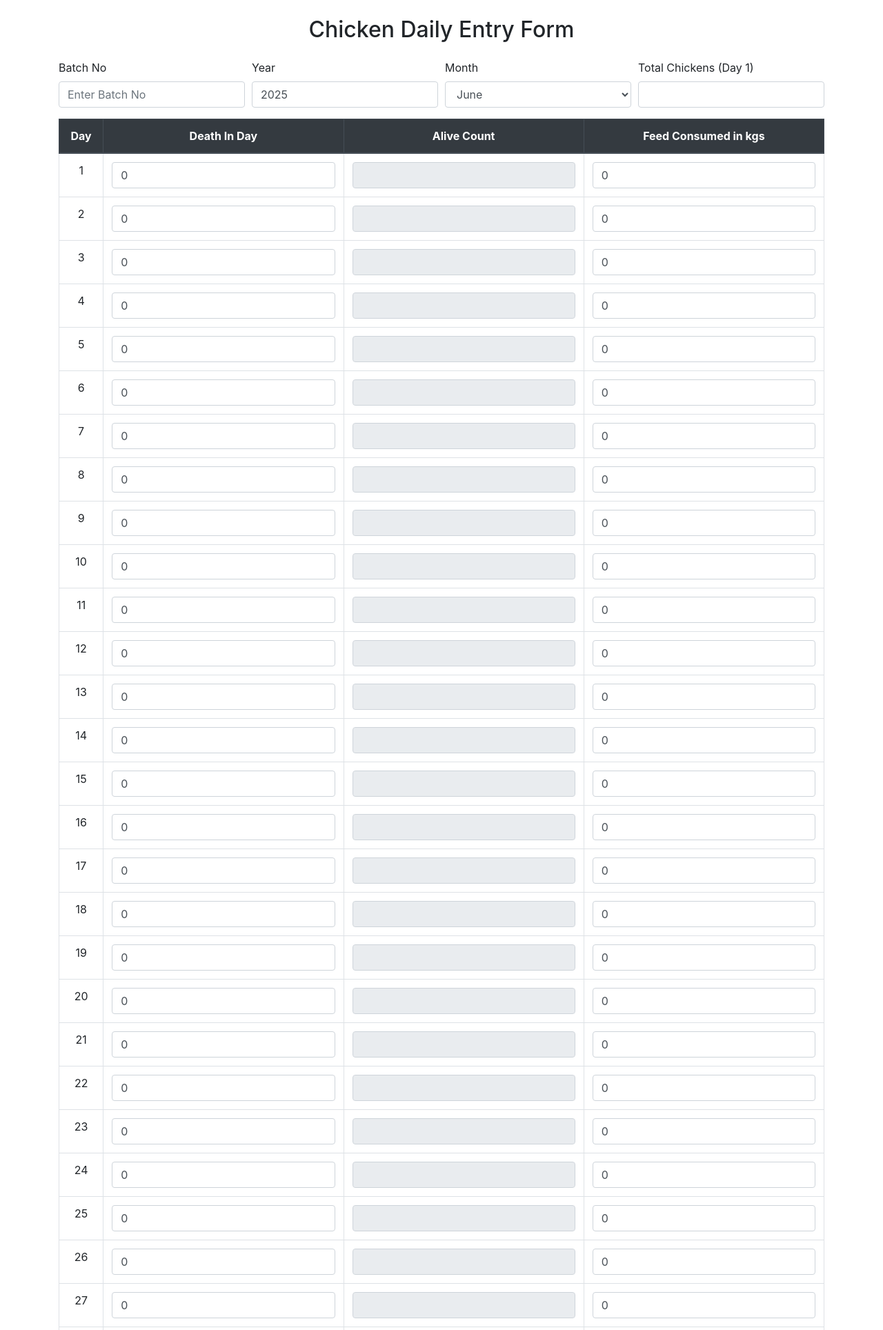
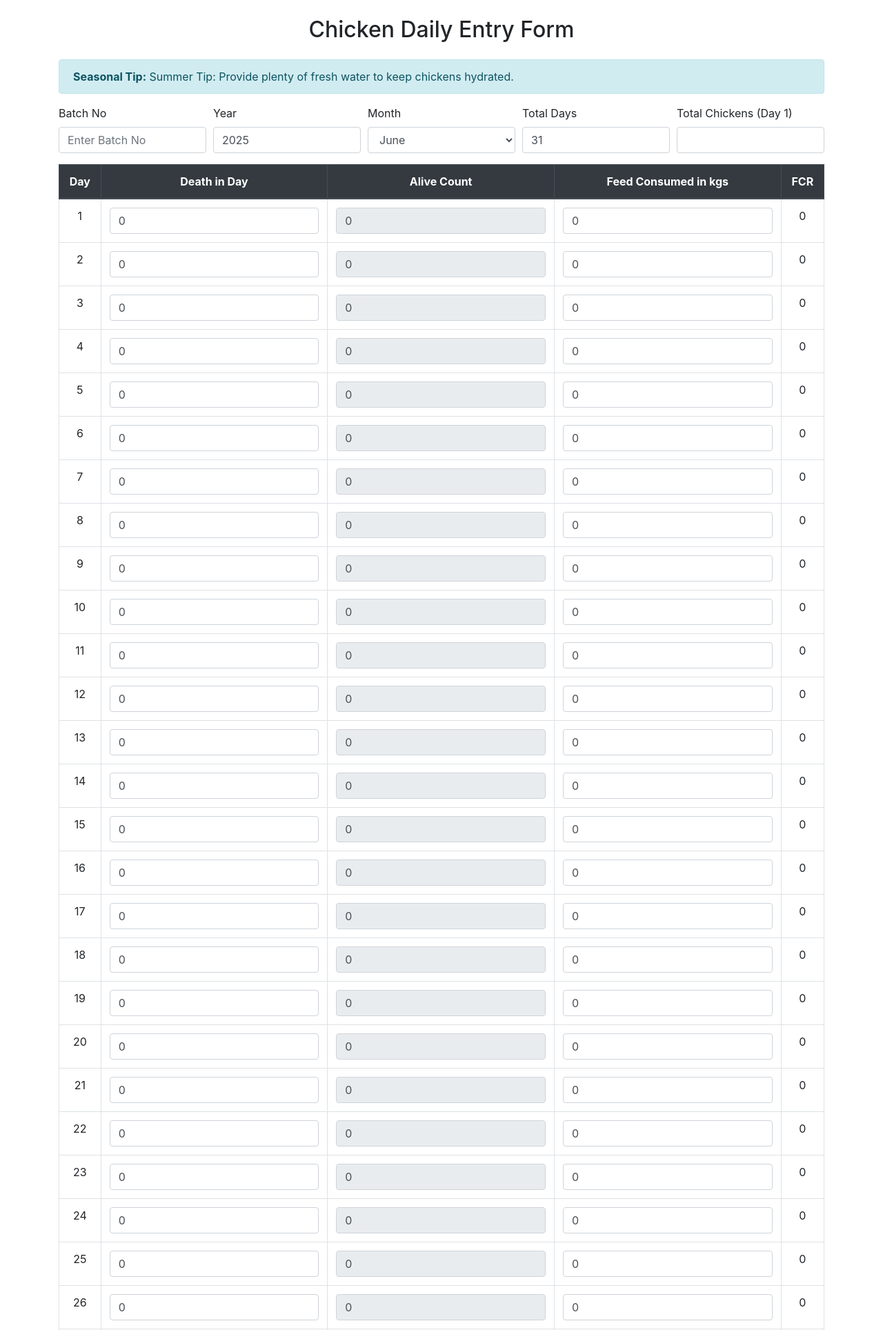
Before and after one commit to RNK302/chicken_farm, a PHP site: page /data_entry.php in a window 1280 px wide. Shown: the top 1928 px of the page at 69% size. Run offline with PHP 8.4, Linux system fonts and the light colour scheme; a stand-in replaces the project's code that opens the database connection.

Commit message:
Update data_entry.php

```diff
--- a/data_entry.php
+++ b/data_entry.php
@@ -1,56 +1,106 @@
 <?php
 include 'db.php';
 session_start();
+
+// Seasonal Tip Logic
+$current_month = date('n');
+$seasonal_tip = "";
+switch ($current_month) {
+    case 12: case 1: case 2:
+        $seasonal_tip = "Winter Tip: Ensure proper heating for the chickens to maintain their health."; break;
+    case 3: case 4: case 5:
+        $seasonal_tip = "Spring Tip: Keep the chicken coop clean to prevent springtime diseases."; break;
+    case 6: case 7: case 8:
+        $seasonal_tip = "Summer Tip: Provide plenty of fresh water to keep chickens hydrated."; break;
+    case 9: case 10: case 11:
+        $seasonal_tip = "Autumn Tip: Prepare for colder weather by reinforcing coop insulation."; break;
+    default:
+        $seasonal_tip = "Keep your chickens healthy and happy throughout the year!";
+}
 
 // Prefill values if batch info is provided
 $batch_no = $_GET['batch_no'] ?? '';
 $year = $_GET['year'] ?? date('Y');
 $month = $_GET['month'] ?? date('n');
+$total_days = $_GET['total_days'] ?? 31;
 $total_chickens = '';
 
 // Initialize daily values
-$day_data = array_fill(1, 31, ['death' => 0, 'alive' => '', 'feed' => 0]);
+$day_data = array_fill(1, $total_days, ['death' => 0, 'alive' => '', 'feed' => 0, 'fcr' => 0]);
 
 if ($batch_no && $year && $month) {
-    $result = $conn->query("SELECT * FROM chicken_data WHERE batch_no='$batch_no' AND year=$year AND month=$month ORDER BY day ASC");
+    $stmt = $conn->prepare("SELECT * FROM chicken_data WHERE batch_no=? AND year=? AND month=? ORDER BY day ASC");
+    $stmt->bind_param("sii", $batch_no, $year, $month);
+    $stmt->execute();
+    $result = $stmt->get_result();
     while ($row = $result->fetch_assoc()) {
         $day = (int)$row['day'];
         $day_data[$day] = [
-            'death' => $row['death_in_day'],
-            'alive' => $row['alive_count'],
-            'feed' => $row['feed_taken']
+            'death' => (int)$row['death_in_day'],
+            'alive' => (int)$row['alive_count'],
+            'feed' => (int)$row['feed_taken'],
+            'fcr' => 0,
         ];
         if ($day == 1) {
             $total_chickens = $row['alive_count'] + $row['death_in_day'];
         }
     }
+    $stmt->close();
 }
 
 if ($_SERVER["REQUEST_METHOD"] == "POST" && isset($_POST['action'])) {
     $batch_no = $_POST['batch_no'];
     $year = $_POST['year'];
     $month = $_POST['month'];
+    $total_days = $_POST['total_days'];
     $total_chickens = $_POST['total_chickens'];
     $status = ($_POST['action'] === 'complete') ? 'complete' : 'incomplete';
 
     $stmt = $conn->prepare("INSERT INTO chicken_batches (batch_no, year, month, status) VALUES (?, ?, ?, ?) ON DUPLICATE KEY UPDATE status = ?");
     $stmt->bind_param("sisss", $batch_no, $year, $month, $status, $status);
     $stmt->execute();
+    $stmt->close();
 
-    for ($day = 1; $day <= 31; $day++) {
+    for ($day = 1; $day <= $total_days; $day++) {
         $death = $_POST['death_' . $day] ?? 0;
         $alive = $_POST['alive_' . $day] ?? 0;
         $feed = $_POST['feed_' . $day] ?? 0;
 
-        $check = $conn->query("SELECT * FROM chicken_data WHERE batch_no='$batch_no' AND year=$year AND month=$month AND day=$day");
-        if ($check->num_rows > 0) {
-            $conn->query("UPDATE chicken_data SET death_in_day=$death, alive_count=$alive, feed_taken=$feed WHERE batch_no='$batch_no' AND year=$year AND month=$month AND day=$day");
+        $stmt = $conn->prepare("SELECT COUNT(*) FROM chicken_data WHERE batch_no=? AND year=? AND month=? AND day=?");
+        $stmt->bind_param("siii", $batch_no, $year, $month, $day);
+        $stmt->execute();
+        $stmt->bind_result($exists);
+        $stmt->fetch();
+        $stmt->close();
+
+        if ($exists) {
+            $stmt = $conn->prepare("UPDATE chicken_data SET death_in_day=?, alive_count=?, feed_taken=? WHERE batch_no=? AND year=? AND month=? AND day=?");
+            $stmt->bind_param("iiisiii", $death, $alive, $feed, $batch_no, $year, $month, $day);
+            $stmt->execute();
+            $stmt->close();
         } else {
-            $conn->query("INSERT INTO chicken_data (batch_no, year, month, day, death_in_day, alive_count, feed_taken) VALUES ('$batch_no', $year, $month, $day, $death, $alive, $feed)");
+            $stmt = $conn->prepare("INSERT INTO chicken_data (batch_no, year, month, day, death_in_day, alive_count, feed_taken) VALUES (?, ?, ?, ?, ?, ?, ?)");
+            $stmt->bind_param("siiiiii", $batch_no, $year, $month, $day, $death, $alive, $feed);
+            $stmt->execute();
+            $stmt->close();
         }
     }
+    echo "<script>alert('Data saved as $status'); window.location.href='index.php';</script>";
+    exit;
+}
 
-    echo "<script>alert('Data saved as $status'); window.location.href='index.php';</script>";
+// PHP: Prefill alive counts for display (if total_chickens is set)
+if ($total_chickens !== '' && $total_chickens > 0) {
+    $prev_alive = $total_chickens;
+    for ($day = 1; $day <= $total_days; $day++) {
+        $death = isset($day_data[$day]['death']) ? (int)$day_data[$day]['death'] : 0;
+        if ($day == 1) {
+            $day_data[$day]['alive'] = $total_chickens;
+        } else {
+            $day_data[$day]['alive'] = $prev_alive - $death;
+        }
+        $prev_alive = $day_data[$day]['alive'];
+    }
 }
 ?>
 <!DOCTYPE html>
@@ -63,7 +113,9 @@ if ($_SERVER["REQUEST_METHOD"] == "POST" && isset($_POST['action'])) {
 <body>
 <div class='container mt-4'>
     <h2 class='text-center mb-4'>Chicken Daily Entry Form</h2>
-
+    <div class="alert alert-info">
+        <strong>Seasonal Tip:</strong> <?= htmlspecialchars($seasonal_tip) ?>
+    </div>
     <form method="post" action="">
          <div class="form-row mb-3">
             <div class="col">
@@ -72,7 +124,7 @@ if ($_SERVER["REQUEST_METHOD"] == "POST" && isset($_POST['action'])) {
             </div>
             <div class="col">
                 <label>Year</label>
-                <input type="number" name="year" class="form-control" value="<?= $year ?>" required>
+                <input type="number" name="year" class="form-control" value="<?= htmlspecialchars($year) ?>" required>
             </div>
             <div class="col">
                 <label>Month</label>
@@ -83,61 +135,75 @@ if ($_SERVER["REQUEST_METHOD"] == "POST" && isset($_POST['action'])) {
                 </select>
             </div>
             <div class="col">
+                <label>Total Days</label>
+                <input type="number" name="total_days" class="form-control" value="<?= htmlspecialchars($total_days) ?>" required onchange="changeDays(this.value)">
+            </div>
+            <div class="col">
                 <label>Total Chickens (Day 1)</label>
-                <input type="number" id="total_chickens" name="total_chickens" class="form-control" value="<?= $total_chickens ?>" required oninput="updateAliveCounts()">
+                <input type="number" id="total_chickens" name="total_chickens" class="form-control" value="<?= htmlspecialchars($total_chickens) ?>" required oninput="updateAliveCounts()">
             </div>
         </div>
-
         <table class="table table-bordered text-center">
             <thead class="thead-dark">
                 <tr>
                     <th>Day</th>
-                    <th>Death In Day</th>
+                    <th>Death in Day</th>
                     <th>Alive Count</th>
                     <th>Feed Consumed in kgs</th>
+                    <th>FCR</th>
                 </tr>
             </thead>
             <tbody>
-                <?php for ($day = 1; $day <= 31; $day++): ?>
+                <?php for ($day = 1; $day <= $total_days; $day++):
+                    $feed = $day_data[$day]['feed'];
+                    $alive = $day_data[$day]['alive'];
+                    $death = $day_data[$day]['death'];
+                    $weight_gain = ($feed > 0 && $alive > 0) ? round($feed / 1.6, 2) : 0;
+                    $fcr = ($weight_gain > 0) ? round($feed / $weight_gain, 2) : 0;
+                ?>
                 <tr>
                     <td><?= $day ?></td>
                     <td>
-                        <input type="number" class="form-control death" id="death_<?= $day ?>" name="death_<?= $day ?>" value="<?= $day_data[$day]['death'] ?>" oninput="updateAliveCounts()">
+                        <input type="number" class="form-control" name="death_<?= $day ?>" value="<?= htmlspecialchars($death) ?>" oninput="updateAliveCounts()">
                     </td>
                     <td>
-                        <input type="number" class="form-control alive" id="alive_<?= $day ?>" name="alive_<?= $day ?>" value="<?= $day_data[$day]['alive'] ?>" readonly>
+                        <input type="number" class="form-control" name="alive_<?= $day ?>"
+                        value="<?= htmlspecialchars($alive) ?>"
+                        readonly>
                     </td>
-                    <td>
-                        <input type="number" class="form-control" name="feed_<?= $day ?>" value="<?= $day_data[$day]['feed'] ?>">
-                    </td>
+                    <td><input type="number" class="form-control" name="feed_<?= $day ?>" value="<?= htmlspecialchars($feed) ?>"></td>
+                    <td><?= htmlspecialchars($fcr) ?></td>
                 </tr>
                 <?php endfor; ?>
             </tbody>
         </table>
-
         <div class="text-center">
             <button class="btn btn-warning" type="submit" name="action" value="incomplete">💾 Save as Incomplete</button>
             <button class="btn btn-success" type="submit" name="action" value="complete">✅ Mark as Complete</button>
         </div>
-
     </form>
 </div>
-
 <script>
 function updateAliveCounts() {
-    const totalDays = 31;
-    let totalChickens = parseInt(document.getElementById('total_chickens').value) || 0;
-
-    for (let day = 1; day <= totalDays; day++) {
-        let prevAlive = (day === 1)
+    var totalDays = parseInt(document.querySelector('[name="total_days"]').value) || 31;
+    var totalChickens = parseInt(document.getElementById('total_chickens').value) || 0;
+    for (var day = 1; day <= totalDays; day++) {
+        var prevAlive = (day === 1)
             ? totalChickens
-            : parseInt(document.getElementById('alive_' + (day - 1)).value) || 0;
-
-        let deathToday = parseInt(document.getElementById('death_' + day).value) || 0;
-        let todayAlive = prevAlive - deathToday;
-
-        document.getElementById('alive_' + day).value = (todayAlive >= 0) ? todayAlive : 0;
+            : parseInt(document.querySelector('[name="alive_' + (day - 1) + '"]').value) || 0;
+        var deathToday = parseInt(document.querySelector('[name="death_' + day + '"]').value) || 0;
+        var todayAlive = prevAlive - deathToday;
+        document.querySelector('[name="alive_' + day + '"]').value = (todayAlive >= 0) ? todayAlive : 0;
     }
+}
+window.onload = updateAliveCounts;
+function changeDays(val) {
+    var params = new URLSearchParams(window.location.search);
+    params.set('total_days', val);
+    <?php if ($batch_no) { ?>params.set('batch_no', '<?= $batch_no ?>');<?php } ?>
+    <?php if ($year) { ?>params.set('year', '<?= $year ?>');<?php } ?>
+    <?php if ($month) { ?>params.set('month', '<?= $month ?>');<?php } ?>
+    window.location.search = params.toString();
 }
 </script>
 </body>
```
